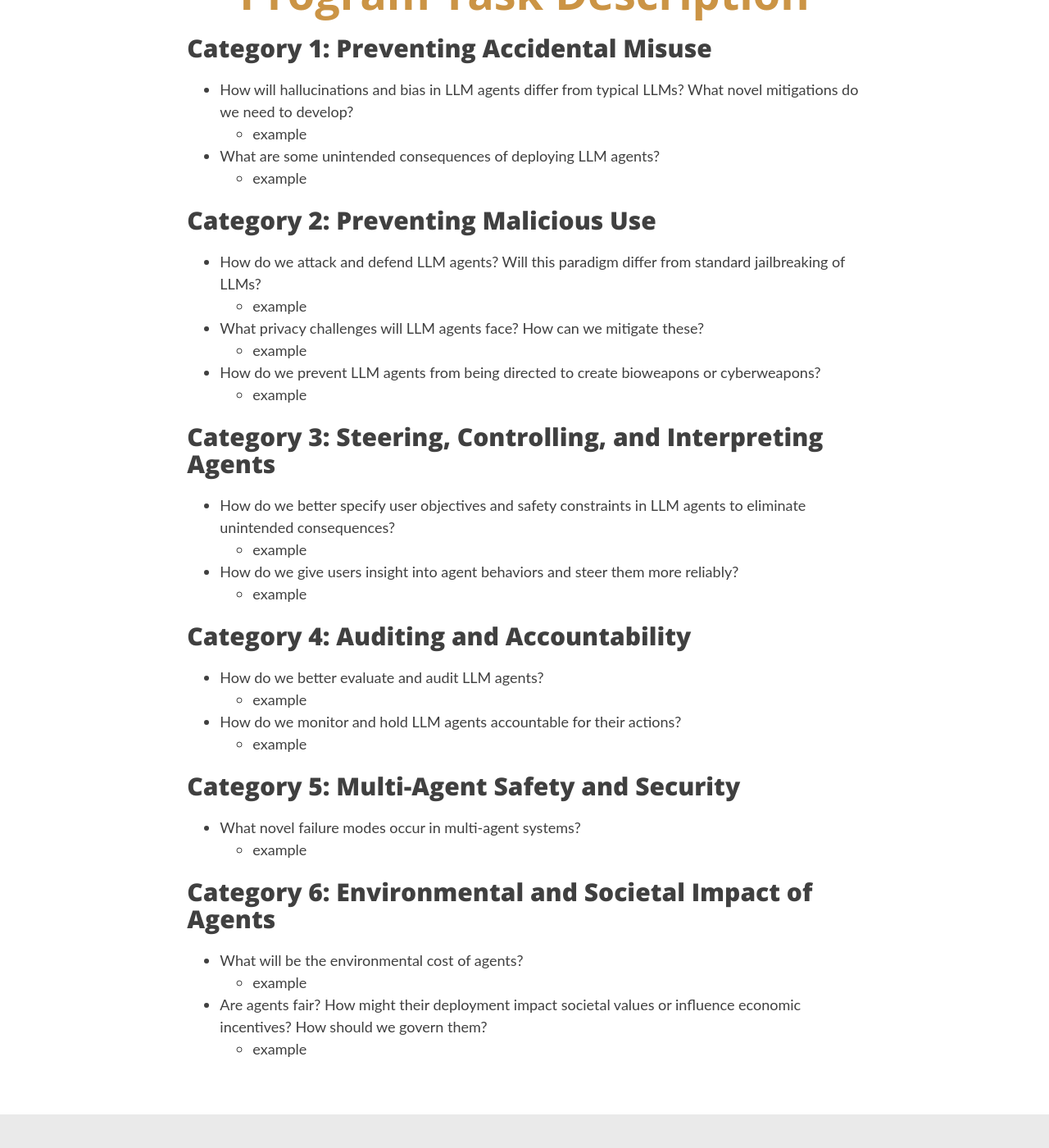
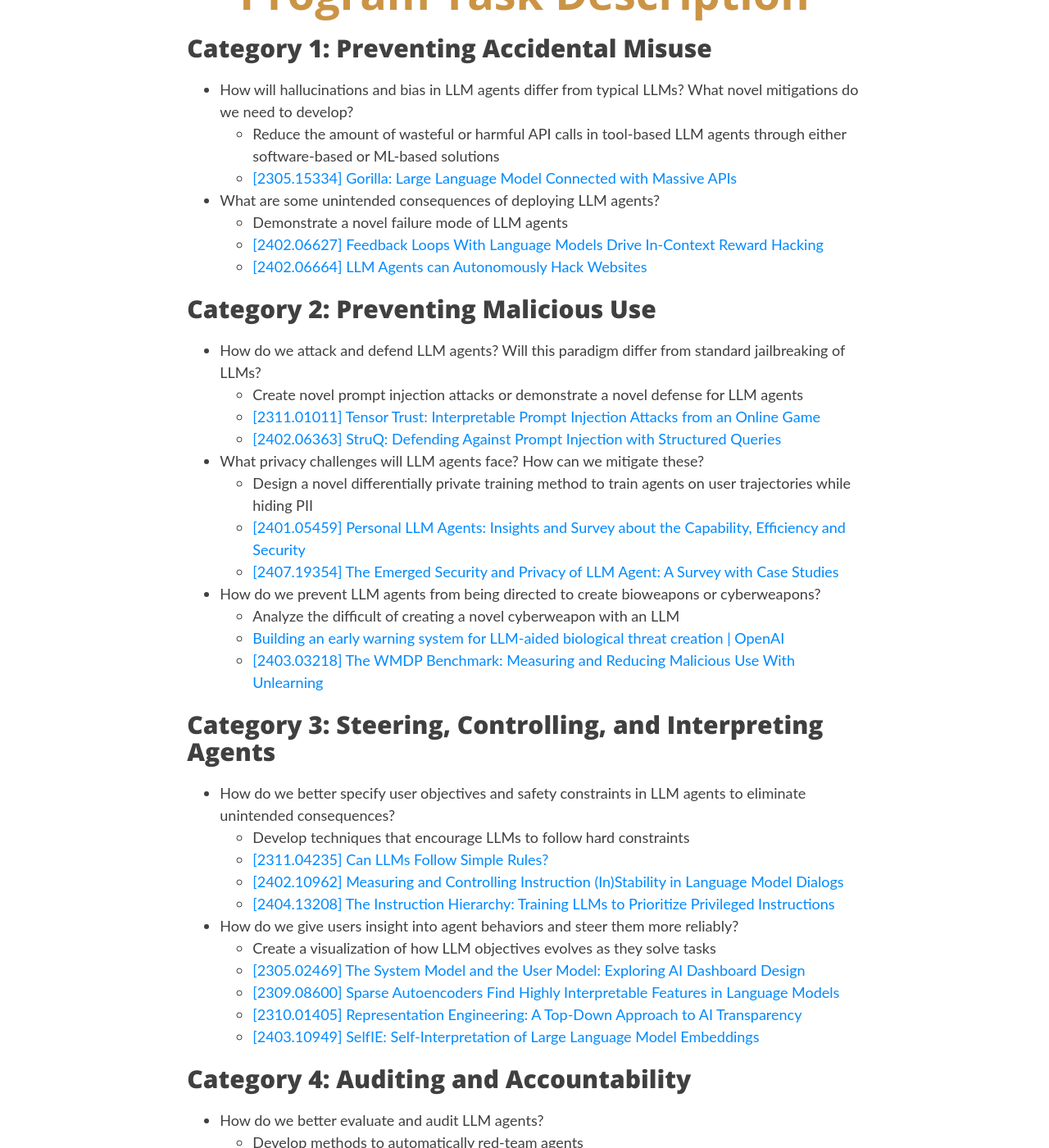
Before and after one commit to rdi-berkeley/llm-agents-hackathon, a Jekyll site: the page built from _tracks/safety_track.md, in a window 1280 px wide and 1400 px high, scrolled down 368 px. Shown: the whole window at 82% size. Built offline with Jekyll 4.4.1, drawn with Linux system fonts in a browser that asks for light colours; nearby versions of some CDN libraries; comment, search, counter and statistics services are not loaded; some of the changed text lies outside the part shown.

Commit message:
examples added

```diff
--- a/_tracks/safety_track.md
+++ b/_tracks/safety_track.md
@@ -14,7 +14,10 @@ date: 2020-01-04 14:40:45
       How will hallucinations and bias in LLM agents differ from typical LLMs? What novel mitigations do we need to develop?
       <ul>
          <li>
-            example
+            Reduce the amount of wasteful or harmful API calls in tool-based LLM agents through either software-based or ML-based solutions
+        </li>
+        <li>
+          <a href="https://arxiv.org/abs/2305.15334">[2305.15334] Gorilla: Large Language Model Connected with Massive APIs</a>
         </li>
       </ul>
    </li>
@@ -22,7 +25,13 @@ date: 2020-01-04 14:40:45
       What are some unintended consequences of deploying LLM agents?
       <ul>
          <li>
-            example
+            Demonstrate a novel failure mode of LLM agents
+        </li>
+        <li>
+          <a href="https://arxiv.org/abs/2402.06627">[2402.06627] Feedback Loops With Language Models Drive In-Context Reward Hacking</a>
+        </li>
+        <li>
+          <a href="https://arxiv.org/abs/2402.06664">[2402.06664] LLM Agents can Autonomously Hack Websites</a>
         </li>
       </ul>
    </li>
@@ -34,7 +43,13 @@ date: 2020-01-04 14:40:45
       How do we attack and defend LLM agents? Will this paradigm differ from standard jailbreaking of LLMs?
       <ul>
          <li>
-            example
+            Create novel prompt injection attacks or demonstrate a novel defense for LLM agents
+        </li>
+        <li>
+          <a href="https://arxiv.org/abs/2311.01011">[2311.01011] Tensor Trust: Interpretable Prompt Injection Attacks from an Online Game</a>
+        </li>
+        <li>
+          <a href="https://arxiv.org/abs/2402.06363">[2402.06363] StruQ: Defending Against Prompt Injection with Structured Queries</a>
         </li>
       </ul>
    </li>
@@ -42,7 +57,13 @@ date: 2020-01-04 14:40:45
       What privacy challenges will LLM agents face? How can we mitigate these?
       <ul>
          <li>
-            example
+            Design a novel differentially private training method to train agents on user trajectories while hiding PII
+        </li>
+        <li>
+          <a href="https://arxiv.org/abs/2401.05459">[2401.05459] Personal LLM Agents: Insights and Survey about the Capability, Efficiency and Security</a>
+        </li>
+        <li>
+          <a href="https://arxiv.org/abs/2407.19354">[2407.19354] The Emerged Security and Privacy of LLM Agent: A Survey with Case Studies</a>
         </li>
       </ul>
    </li>
@@ -50,7 +71,13 @@ date: 2020-01-04 14:40:45
       How do we prevent LLM agents from being directed to create bioweapons or cyberweapons?
       <ul>
          <li>
-            example
+            Analyze the difficult of creating a novel cyberweapon with an LLM
+        </li>
+        <li>
+          <a href="https://openai.com/index/building-an-early-warning-system-for-llm-aided-biological-threat-creation/">Building an early warning system for LLM-aided biological threat creation | OpenAI</a>
+        </li>
+        <li>
+          <a href="https://arxiv.org/abs/2403.03218">[2403.03218] The WMDP Benchmark: Measuring and Reducing Malicious Use With Unlearning</a>
         </li>
       </ul>
    </li>
@@ -62,7 +89,16 @@ date: 2020-01-04 14:40:45
       How do we better specify user objectives and safety constraints in LLM agents to eliminate unintended consequences?
       <ul>
          <li>
-            example
+            Develop techniques that encourage LLMs to follow hard constraints
+        </li>
+        <li>
+            <a href="https://arxiv.org/abs/2311.04235">[2311.04235] Can LLMs Follow Simple Rules?</a>
+        </li>
+        <li>
+            <a href="https://arxiv.org/abs/2402.10962">[2402.10962] Measuring and Controlling Instruction (In)Stability in Language Model Dialogs</a>
+        </li>
+        <li>
+            <a href="https://arxiv.org/abs/2404.13208">[2404.13208] The Instruction Hierarchy: Training LLMs to Prioritize Privileged Instructions</a>
         </li>
       </ul>
    </li>
@@ -70,7 +106,19 @@ date: 2020-01-04 14:40:45
       How do we give users insight into agent behaviors and steer them more reliably?
       <ul>
          <li>
-            example
+            Create a visualization of how LLM objectives evolves as they solve tasks
+        </li>
+        <li>
+            <a href="https://arxiv.org/abs/2305.02469">[2305.02469] The System Model and the User Model: Exploring AI Dashboard Design</a>
+        </li>
+        <li>
+            <a href="https://arxiv.org/abs/2309.08600">[2309.08600] Sparse Autoencoders Find Highly Interpretable Features in Language Models</a>
+        </li>
+        <li>
+            <a href="https://arxiv.org/abs/2310.01405">[2310.01405] Representation Engineering: A Top-Down Approach to AI Transparency</a>
+        </li>
+        <li>
+            <a href="https://arxiv.org/abs/2403.10949">[2403.10949] SelfIE: Self-Interpretation of Large Language Model Embeddings</a>
         </li>
       </ul>
    </li>
@@ -82,7 +130,10 @@ date: 2020-01-04 14:40:45
       How do we better evaluate and audit LLM agents?
       <ul>
          <li>
-            example
+            Develop methods to automatically red-team agents
+        </li>
+        <li>
+            <a href="[https://example.com](https://arxiv.org/abs/2309.15817)">[2309.15817] Identifying the Risks of LM Agents with an LM-Emulated Sandbox</a>
         </li>
       </ul>
    </li>
@@ -90,7 +141,10 @@ date: 2020-01-04 14:40:45
       How do we monitor and hold LLM agents accountable for their actions?
       <ul>
          <li>
-            example
+            Create techniques that identify dangerous actions in AI agent trajectories
+        </li>
+        <li>
+            <a href="https://arxiv.org/abs/2401.13138">[2401.13138] Visibility into AI Agents</a>
         </li>
       </ul>
    </li>
@@ -102,7 +156,16 @@ date: 2020-01-04 14:40:45
       What novel failure modes occur in multi-agent systems?
       <ul>
          <li>
-            example
+            Analyze collusion between agents or correlated failures among agents
+        </li>
+        <li>
+            <a href="https://arxiv.org/abs/2308.01404">[2308.01404] Hoodwinked: Deception and Cooperation in a Text-Based Game for Language Models</a>
+        </li>
+        <li>
+            <a href="https://arxiv.org/abs/2402.07510">[2402.07510] Secret Collusion Among Generative AI Agents</a>
+        </li>
+        <li>
+            <a href="https://arxiv.org/abs/2404.00806">[2404.00806] Algorithmic Collusion by Large Language Models</a>
         </li>
       </ul>
    </li>
@@ -114,7 +177,10 @@ date: 2020-01-04 14:40:45
       What will be the environmental cost of agents?
       <ul>
          <li>
-            example
+            Design a project that estimates the carbon emissions cost of deploying an agent on a task
+        </li>
+        <li>
+            <a href="https://arxiv.org/abs/2111.00364">[2111.00364] Sustainable AI: Environmental Implications, Challenges and Opportunities</a>
         </li>
       </ul>
    </li>
@@ -122,7 +188,13 @@ date: 2020-01-04 14:40:45
       Are agents fair? How might their deployment impact societal values or influence economic incentives? How should we govern them?
       <ul>
          <li>
-            example
+            Study how LLM agents may affect a particular sector of society, e.g., how will LLMs lead to content homogenization
+        </li>
+        <li>
+            <a href="https://www.vox.com/future-perfect/23674696/chatgpt-ai-creativity-originality-homogenization">What happens when ChatGPT starts to feed on its own writing?</a>
+        </li>
+        <li>
+            <a href="https://arxiv.org/abs/2407.14981">[2407.14981] Open Problems in Technical AI Governance</a>
         </li>
       </ul>
    </li>
```
